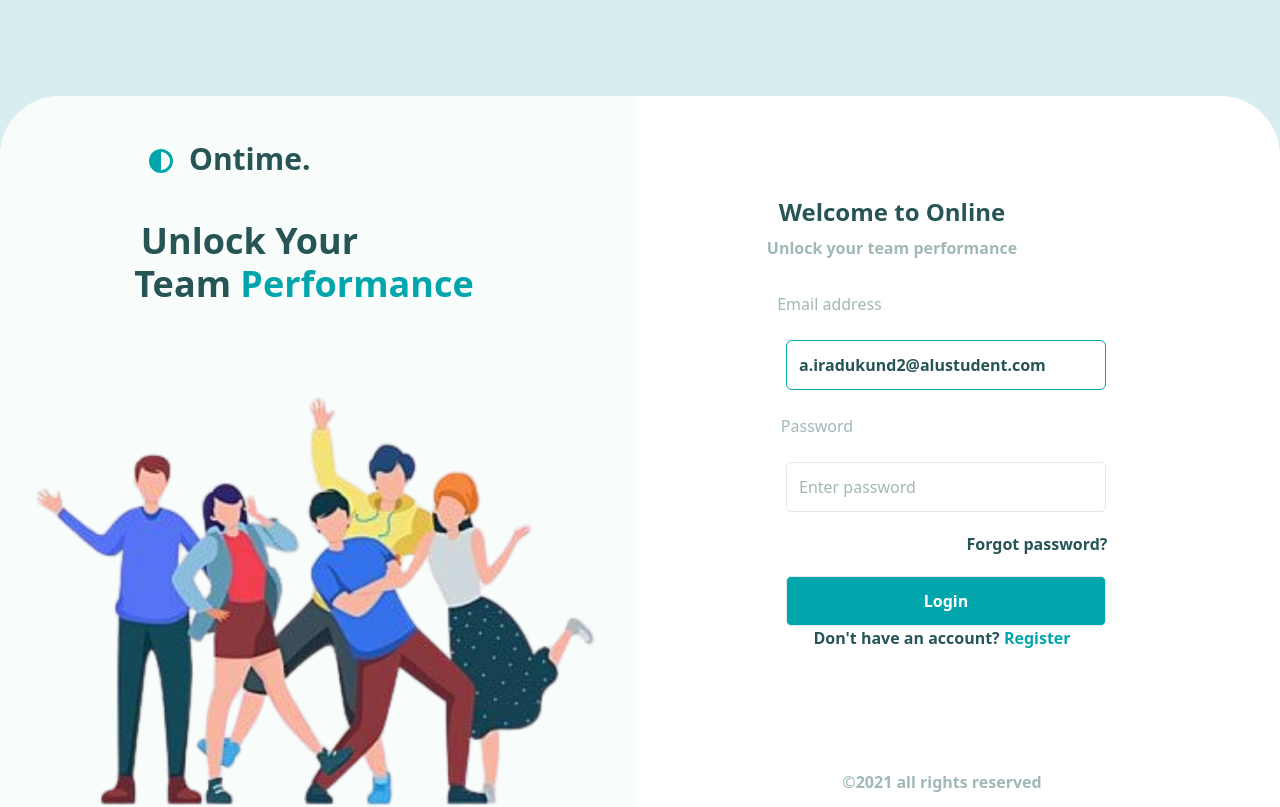
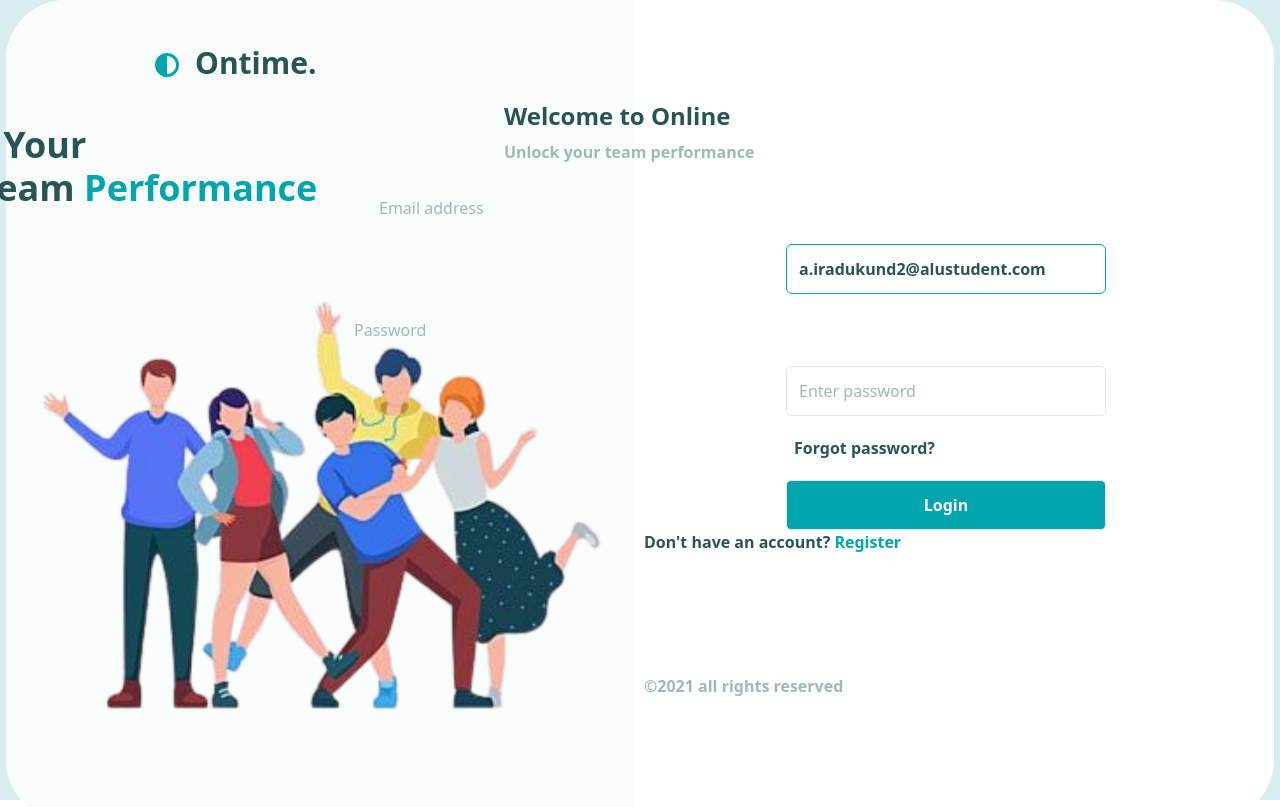
Before and after one commit to angeiradu/login-page-react, a React (Create React App) app: page / in a window 1280 px wide. Shown: the top 807 px of the page. Built offline with nearby package versions, Linux system fonts and the light colour scheme.

Commit message:
login page

```diff
--- a/src/components/login.jsx
+++ b/src/components/login.jsx
@@ -4,8 +4,8 @@ import Image from '../assets/image.png'
 
 const login = () => {
   return (
-    <div className='bg-[#d8edee] text-center py-24 flex '>
-      <div className='bg-[#ffffff] rounded-[60px]  w-full ' >
+    <div className='bg-[#d8edee] place-items-center h-screen'>
+      <div className='bg-[#ffffff] rounded-[60px] ' >
         <div className='grid grid-cols-1 xl:grid-cols-2 lg:grid-cols-2 gap-2 ' >
           <div className='bg-[#f8fdfc] height-[500px] rounded-l-[60px] '>
             <div className='flex gap-4 px-2 xl:px-20 lg:px-20  text-[#275556] text-3xl font-bold ml-[69px] pt-[25px]'>
```
